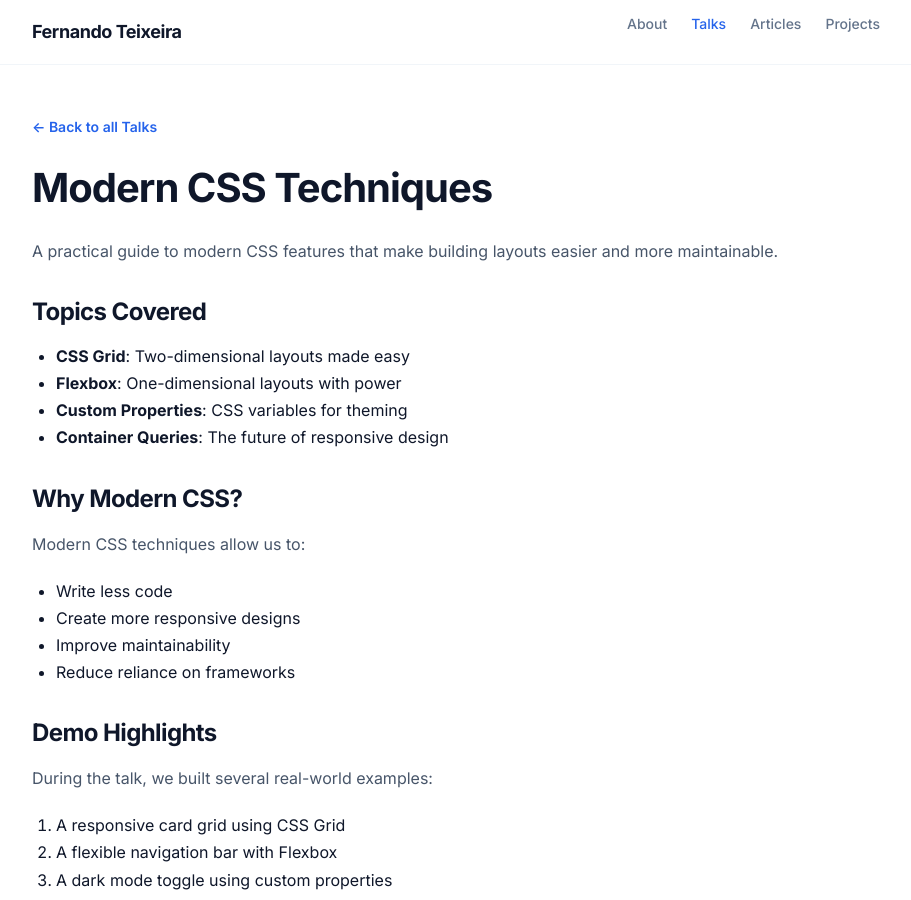
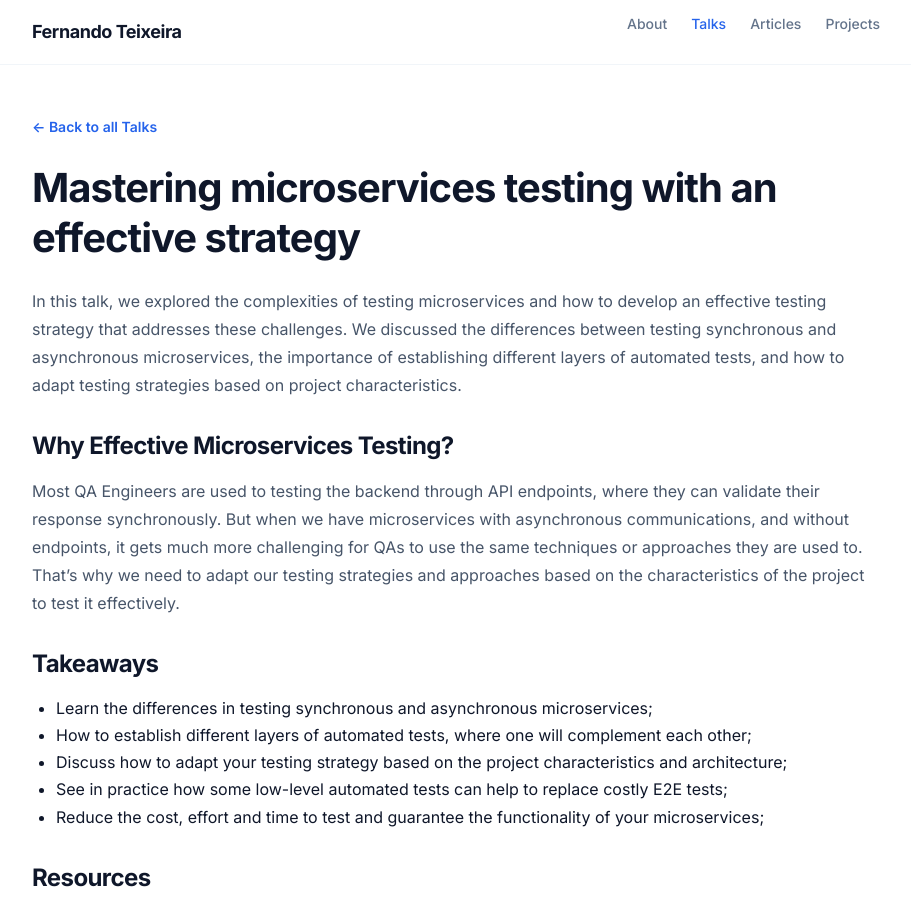
Before and after one commit to teixeira-fernando/teixeira-fernando.github.io, a Jekyll site: the page built from _talks/microservices-testing-strategy.md, in a window 1280 px wide and 900 px high. Shown: the whole window, without its empty margins (184-1095 px from the left). Built offline with Jekyll 4.4.1, drawn with Linux system fonts in a browser that asks for light colours; some of the changed text lies outside the part shown.

Commit message:
updated content from the website

```diff
--- a/_talks/microservices-testing-strategy.md
+++ b/_talks/microservices-testing-strategy.md
@@ -1,42 +1,39 @@
 ---
-title: Modern CSS Techniques
-date: 2023-11-15
-event: Frontend Meetup
-location: New York, NY
-description: Exploring CSS Grid, Flexbox, and custom properties
+title: Mastering Microservices Testing with an Effective Testing Strategy
+date: 2024-11-02
+event: TestWarez 2024
+location: Gdańsk, Poland
+description: Learning the differences in testing synchronous and asynchronous microservices, establishing different layers of automated tests, and reducing the cost and effort of testing.
+video_url: https://www.youtube.com/watch?v=ua8v0n2jltU
 ---
 
-# Modern CSS Techniques
+# Mastering microservices testing with an effective strategy
 
-A practical guide to modern CSS features that make building layouts easier and more maintainable.
+In this talk, we explored the complexities of testing microservices and how to develop an effective testing strategy that addresses these challenges. We discussed the differences between testing synchronous and asynchronous microservices, the importance of establishing different layers of automated tests, and how to adapt testing strategies based on project characteristics.
 
-## Topics Covered
+## Why Effective Microservices Testing?
 
-- **CSS Grid**: Two-dimensional layouts made easy
-- **Flexbox**: One-dimensional layouts with power
-- **Custom Properties**: CSS variables for theming
-- **Container Queries**: The future of responsive design
+Most QA Engineers are used to testing the backend through API endpoints, where they can validate their response synchronously. But when we have microservices with asynchronous communications, and without endpoints, it gets much more challenging for QAs to use the same techniques or approaches they are used to. That's why we need to adapt our testing strategies and approaches based on the characteristics of the project to test it effectively.
 
-## Why Modern CSS?
+## Takeaways
 
-Modern CSS techniques allow us to:
-
-- Write less code
-- Create more responsive designs
-- Improve maintainability
-- Reduce reliance on frameworks
-
-## Demo Highlights
-
-During the talk, we built several real-world examples:
-
-1. A responsive card grid using CSS Grid
-2. A flexible navigation bar with Flexbox
-3. A dark mode toggle using custom properties
+- Learn the differences in testing synchronous and asynchronous microservices;
+- How to establish different layers of automated tests, where one will complement each other;
+- Discuss how to adapt your testing strategy based on the project characteristics and architecture;
+- See in practice how some low-level automated tests can help to replace costly E2E tests;
+- Reduce the cost, effort and time to test and guarantee the functionality of your microservices;
 
 ## Resources
 
-- [Code Examples](https://github.com/example/modern-css)
-- [Browser Support Table](https://caniuse.com)
+- [Video Recording](https://www.youtube.com/watch?v=ua8v0n2jltU)
+- [Code Examples](https://github.com/teixeira-fernando/EcommerceApp)
+- [Article](https://medium.com/p/1397f7755e85)
 
-Thanks to everyone who attended!
+## Conferences where it was presented
+
+- Test Automation Days 2024 (Rotterdam, Netherlands)
+- TestWarez 2024 (Gdańsk, Poland) - [Video](https://www.youtube.com/watch?v=ua8v0n2jltU)
+
+## Feedback
+
+If you attended this talk, I'd love to hear your feedback! Feel free to reach out via email or LinkedIn.
```
Also changed, not shown: _talks/localstack-and-testcontainers.md (+25 -17 lines), index.md (+1 -1 lines), assets/images/talks/testing-cloud-applications.png (added).
